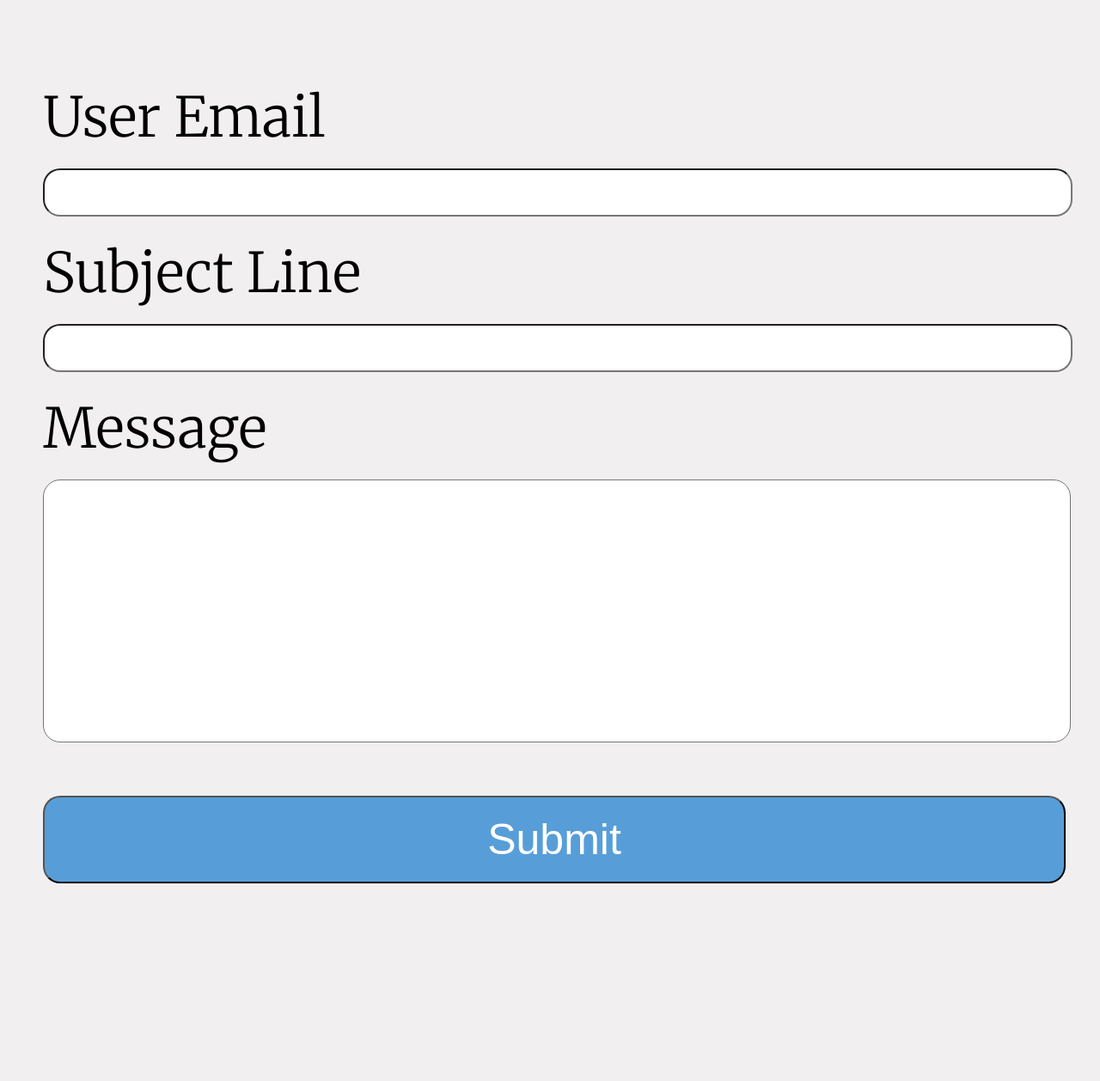
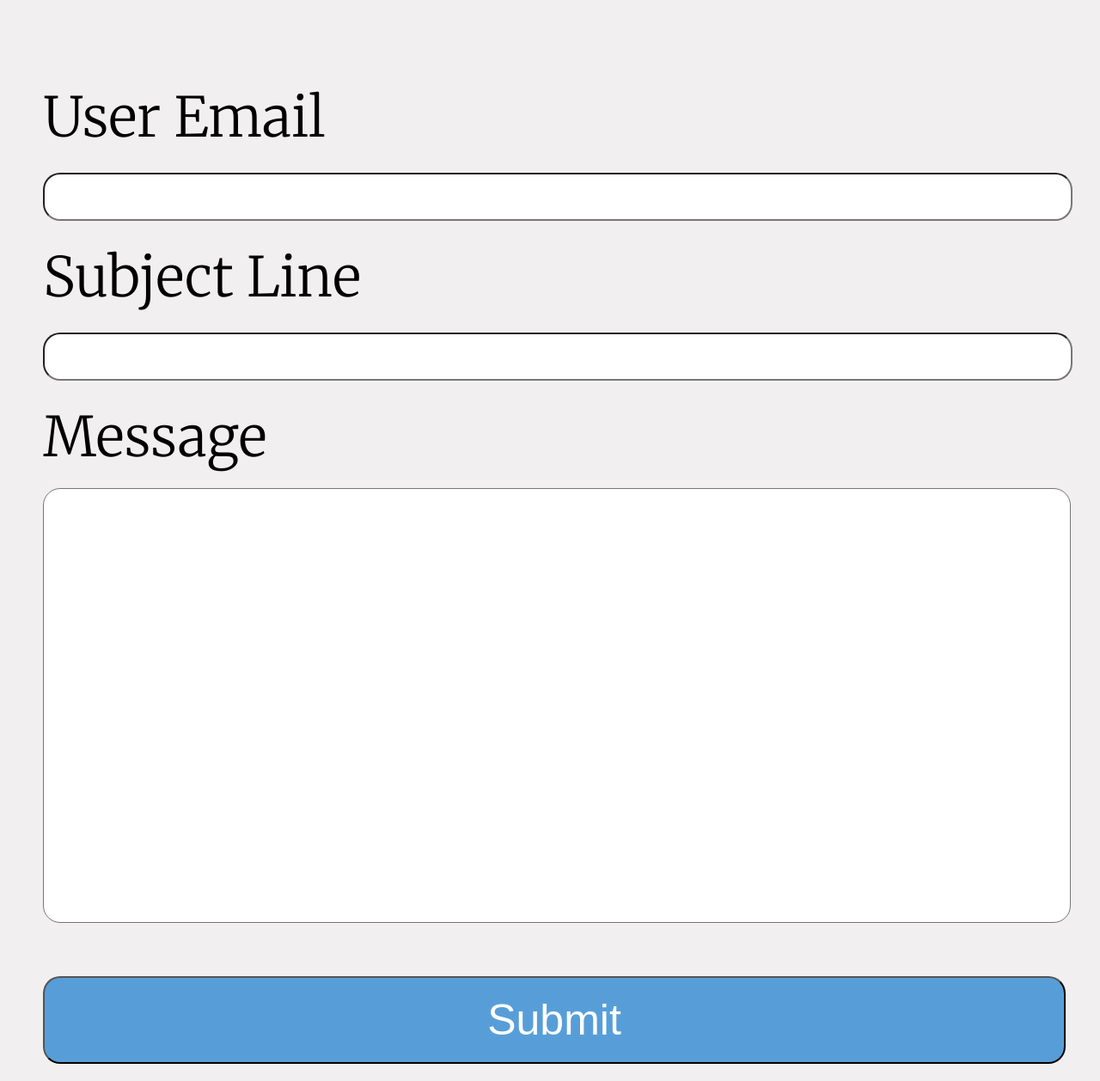
Before and after one commit to AdamGaffney96/PersonalWebsite, a Django app: page /contact in a window 1280 px wide. Shown: the part 504-1762 px from the top of the page at 86% size. Before the commit the page ends 1532 px from the top, so only its background shows below. Run offline with Django 3.2, Linux system fonts and the light colour scheme.

Commit message:
hopefully the final contact edit

```diff
--- a/ResumeSite/static/blog_site/css/main.css
+++ b/ResumeSite/static/blog_site/css/main.css
@@ -450,12 +450,11 @@ img {
 
 input[type=text],
 input[type=email] {
-    font-size: 50px;
+    font-size: 30px;
     margin: 20px 0;
     width: 100%;
     height: 50px;
     border-radius: 20px;
-    font-size: 50px;
     color: transparent;
     text-shadow: 0 0 0 black;
 }
@@ -487,11 +486,11 @@ input[type=submit] {
 }
 
 #contact-form textarea {
-    font-size: 50px;
+    font-size: 30px;
     resize: none;
     margin: 20px 0;
     width: 100%;
-    height: 300px;
+    height: 500px;
     border-radius: 20px;
 }
 
```
